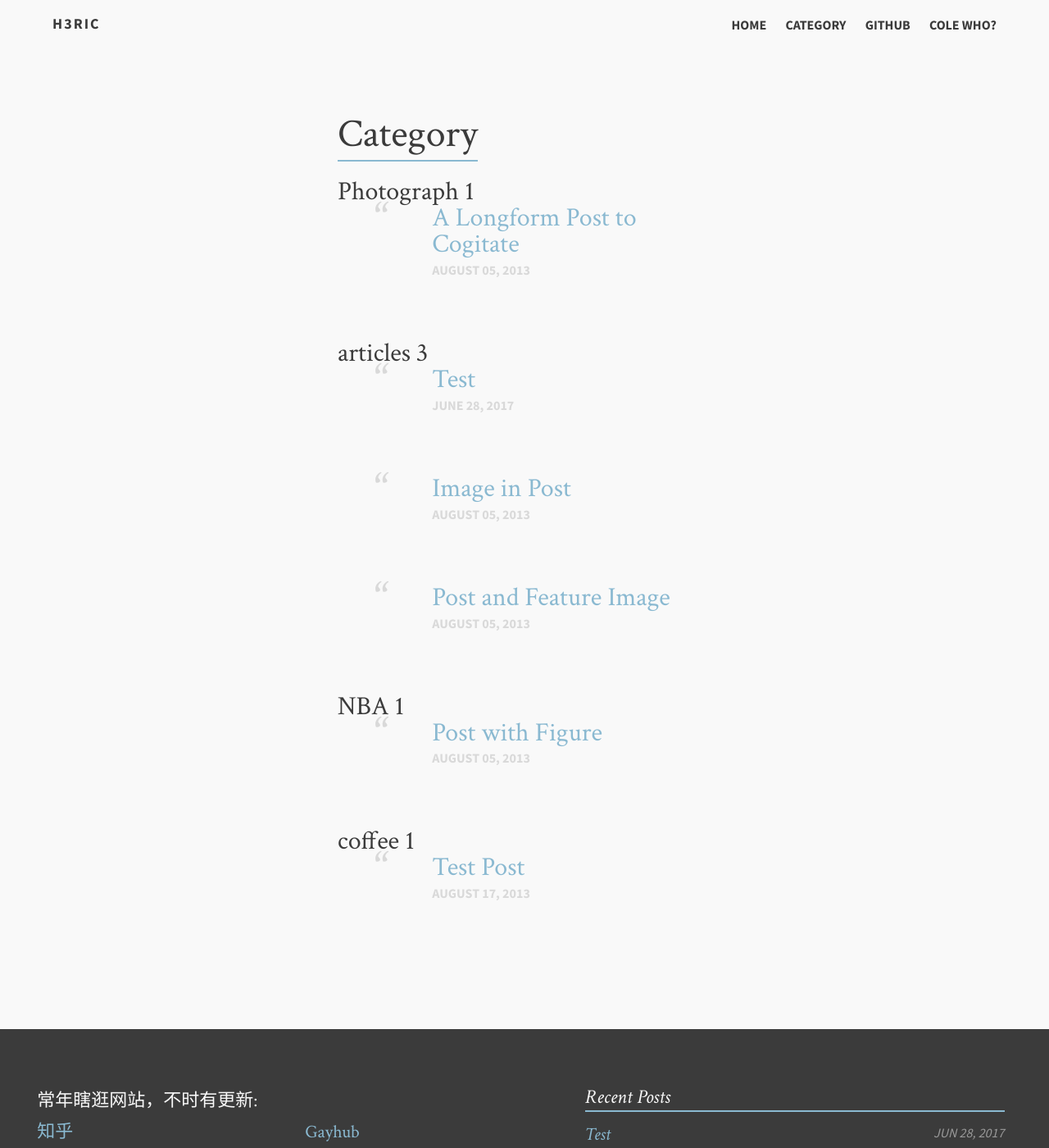
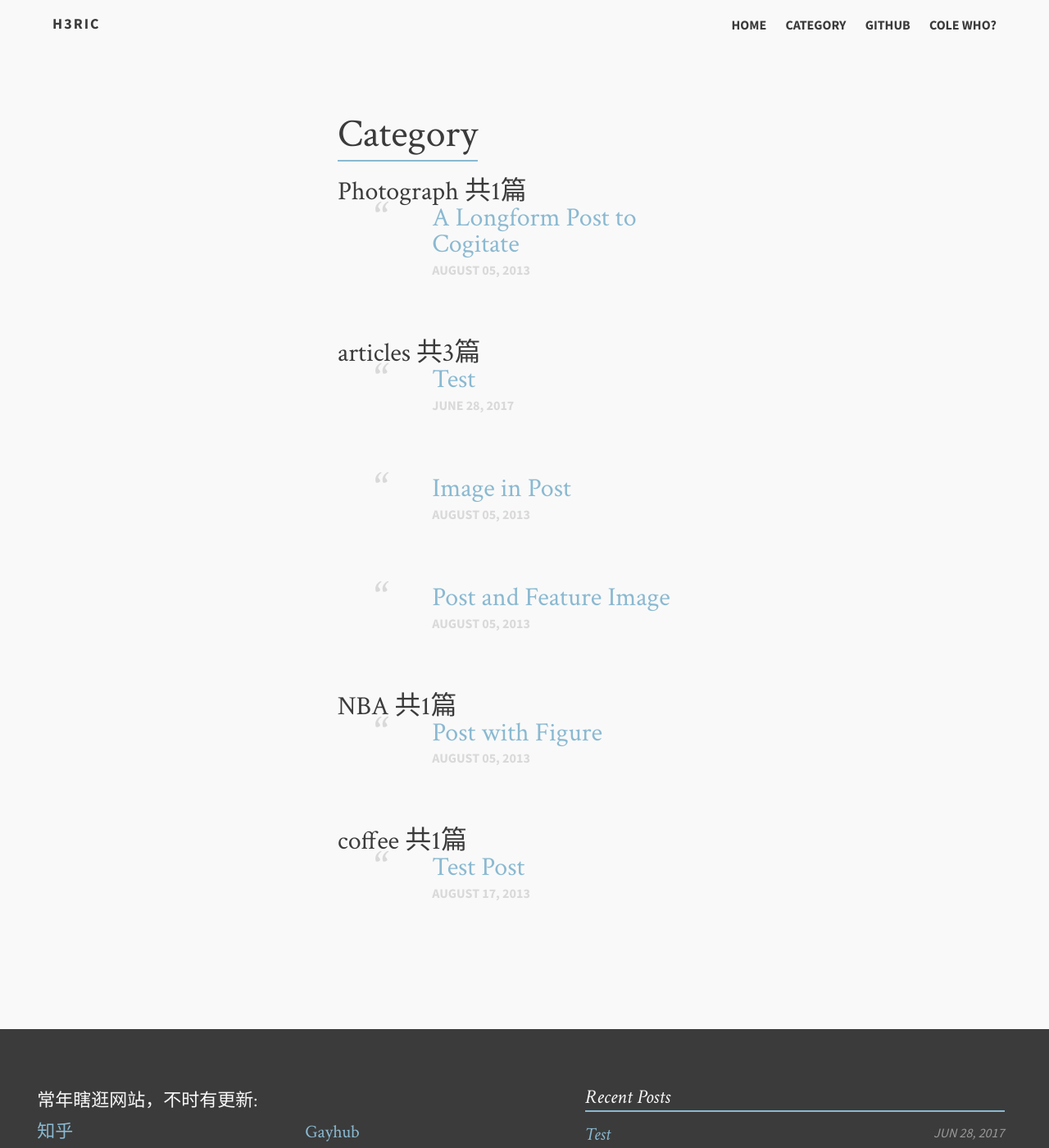
Before and after one commit to HericYoung/Blog, a Jekyll site: the page built from category.md, in a window 1280 px wide and 1400 px high. Shown: the whole window at 82% size. Built offline with Jekyll 4.4.1, drawn with Linux system fonts in a browser that asks for light colours.

Commit message:
no message

```diff
--- a/_layouts/category.html
+++ b/_layouts/category.html
@@ -9,8 +9,10 @@
 
                 {% for category in site.categories %}
                     <li>
-                        <span>{{ category | first }}</span>
-                        </span style="float:right">{{ category | last | size }}</span>
+                        <h3>
+                          <span>{{ category | first }}</span>
+                          </span style="float:right">共{{ category | last | size }}篇</span>
+                        </h3>
                         <ul class="post-list">
                             {% for post in category.last %}
                                 <li>
```
